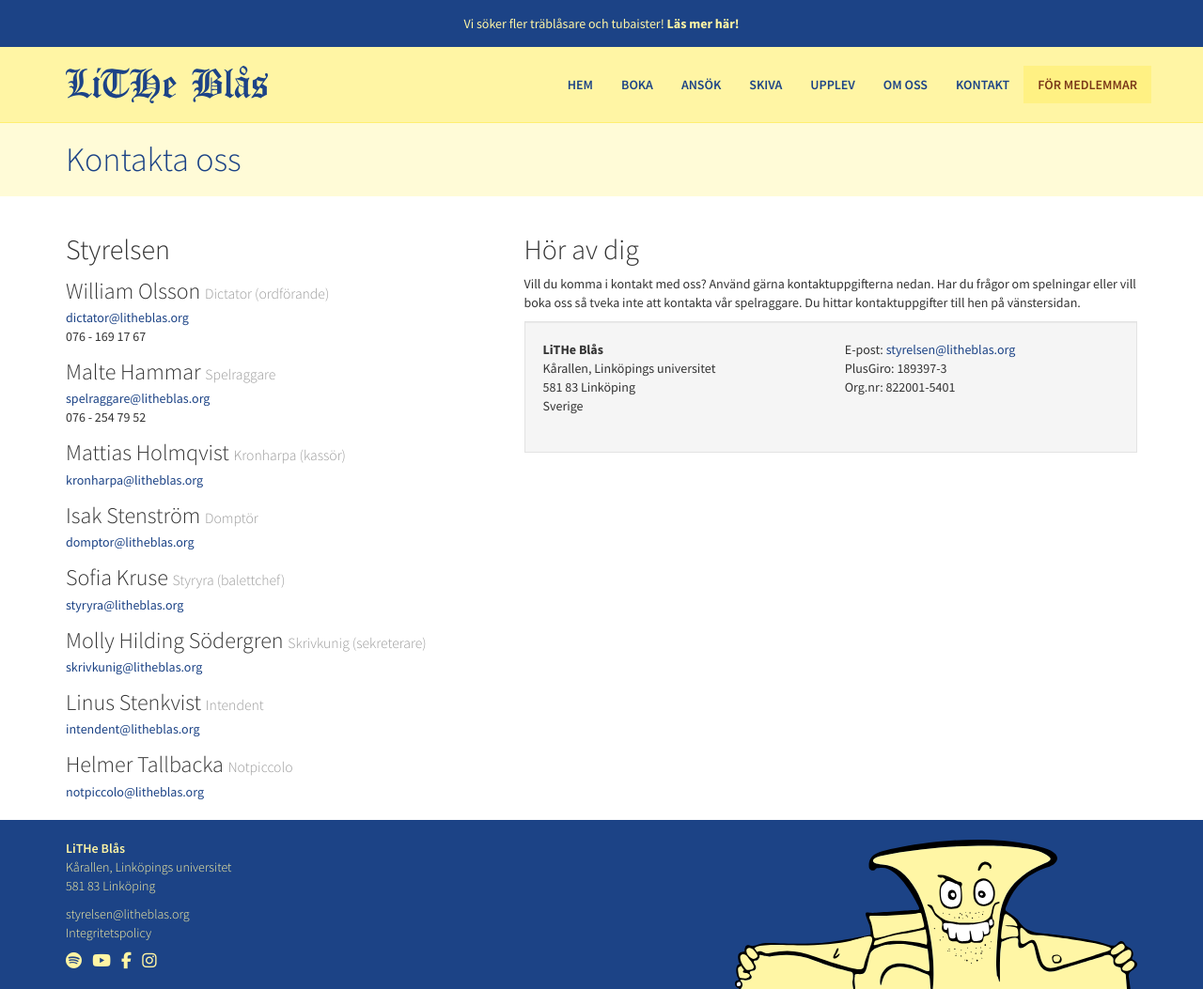
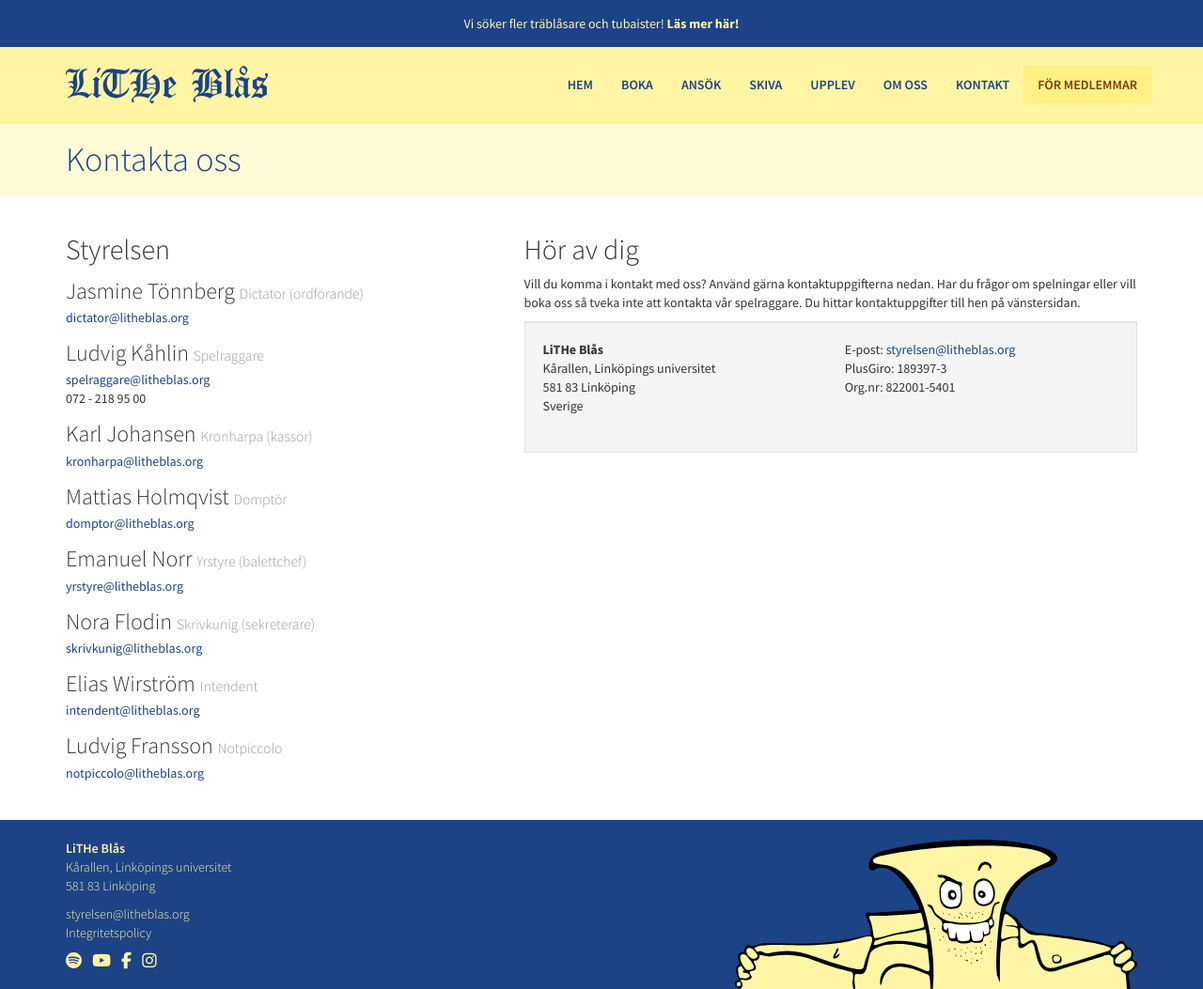
Before and after one commit to litheblas/litheblas.org, a Jekyll site: the page built from _pages/kontakt.md, in a window 1280 px wide and 1053 px high. Shown: the whole window at 94% size. Built offline with Jekyll 4.4.1, drawn with Linux system fonts in a browser that asks for light colours; nearby versions of some CDN libraries.

Commit message:
Update contact info for 25/26 board

```diff
--- a/_layouts/contact.html
+++ b/_layouts/contact.html
@@ -15,130 +15,70 @@ layout: default
             <h2>Styrelsen</h2>
 
             <div class="media">
+
                 <div class="media-body">
-                    <h3 class="media-heading">William Olsson <small>Dictator (ordförande)</small></h3>
+                    <!-- <img class="media-object pull-left img-circle" src="{{ "/assets/img/board/<IMG>" | relative_url }}" alt=""> -->
+                    <h3 class="media-heading">Jasmine Tönnberg <small>Dictator (ordförande)</small></h3>
                     <a href="mailto:dictator@litheblas.org">dictator@litheblas.org</a><br>
-                    076 - 169 17 67
                 </div>
             </div>
 
             <div class="media">
                 <div class="media-body">
-                    <h3 class="media-heading">Malte Hammar <small>Spelraggare</small></h3>
+                    <!-- <img class="media-object pull-left img-circle" src="{{ "/assets/img/board/<IMG>" | relative_url }}" alt=""> -->
+                    <h3 class="media-heading">Ludvig Kåhlin <small>Spelraggare</small></h3>
                     <a href="mailto:spelraggare@litheblas.org">spelraggare@litheblas.org</a><br>
-                    076 - 254 79 52
+                    072 - 218 95 00
                 </div>
             </div>
 
             <div class="media">
                 <div class="media-body">
-                    <h3 class="media-heading">Mattias Holmqvist <small>Kronharpa (kassör)</small></h3>
+                    <!-- <img class="media-object pull-left img-circle" src="{{ "/assets/img/board/<IMG>" | relative_url }}" alt=""> -->
+                    <h3 class="media-heading">Karl Johansen <small>Kronharpa (kassör)</small></h3>
                     <a href="mailto:kronharpa@litheblas.org">kronharpa@litheblas.org</a><br>
                 </div>
             </div>
 
             <div class="media">
                <div class="media-body">
-                   <h3 class="media-heading">Isak Stenström <small>Domptör</small></h3>
+                    <!-- <img class="media-object pull-left img-circle" src="{{ "/assets/img/board/<IMG>" | relative_url }}" alt=""> -->
+                   <h3 class="media-heading">Mattias Holmqvist <small>Domptör</small></h3>
                    <a href="mailto:domptor@litheblas.org">domptor@litheblas.org</a><br>
                </div>
            </div>
 
            <div class="media">
                <div class="media-body">
-                   <h3 class="media-heading">Sofia Kruse <small>Styryra (balettchef)</small></h3>
-                   <a href="mailto:styryra@litheblas.org">styryra@litheblas.org</a><br>
+                    <!-- <img class="media-object pull-left img-circle" src="{{ "/assets/img/board/<IMG>" | relative_url }}" alt=""> -->
+                   <h3 class="media-heading">Emanuel Norr <small>Yrstyre (balettchef)</small></h3>
+                   <a href="mailto:yrstyre@litheblas.org">yrstyre@litheblas.org</a><br>
                 </div>
             </div>
 
             <div class="media">
                 <div class="media-body">
-                    <h3 class="media-heading">Molly Hilding Södergren <small>Skrivkunig (sekreterare)</small></h3>
+                    <!-- <img class="media-object pull-left img-circle" src="{{ "/assets/img/board/<IMG>" | relative_url }}" alt=""> -->
+                    <h3 class="media-heading">Nora Flodin <small>Skrivkunig (sekreterare)</small></h3>
                     <a href="mailto:skrivkunig@litheblas.org">skrivkunig@litheblas.org</a><br>
                 </div>
             </div>
 
             <div class="media">
                 <div class="media-body">
-                    <h3 class="media-heading">Linus Stenkvist <small>Intendent</small></h3>
+                    <!-- <img class="media-object pull-left img-circle" src="{{ "/assets/img/board/<IMG>" | relative_url }}" alt=""> -->
+                    <h3 class="media-heading">Elias Wirström <small>Intendent</small></h3>
                     <a href="mailto:intendent@litheblas.org">intendent@litheblas.org</a><br>
                 </div>
             </div>
 
             <div class="media">
                 <div class="media-body">
-                    <h3 class="media-heading">Helmer Tallbacka <small>Notpiccolo</small></h3>
+                    <!-- <img class="media-object pull-left img-circle" src="{{ "/assets/img/board/<IMG>" | relative_url }}" alt=""> -->
+                    <h3 class="media-heading">Ludvig Fransson <small>Notpiccolo</small></h3>
                     <a href="mailto:notpiccolo@litheblas.org">notpiccolo@litheblas.org</a><br>
                 </div>
             </div>
-
-<!--
-            <div class="media">
-                <img class="media-object pull-left img-circle" src="{{ "/assets/img/board/peo.png" | relative_url }}" alt="">
-                <div class="media-body">
-                    <h3 class="media-heading">Kajsa Karlsson <small>Dictator (ordförande)</small></h3>
-                    <a href="mailto:dictator@litheblas.org">dictator@litheblas.org</a><br>
-                    070 - 715 54 94
-                </div>
-            </div>
-
-            <div class="media">
-                <img class="media-object pull-left img-circle" src="{{ "/assets/img/board/peking.png" | relative_url }}" alt="">
-                <div class="media-body">
-                    <h3 class="media-heading">Irma Kidell Löwstedt <small>Spelraggare</small></h3>
-                    <a href="mailto:spelraggare@litheblas.org">spelraggare@litheblas.org</a><br>
-                    076 - 833 82 11
-                </div>
-            </div>
-
-            <div class="media">
-                <img class="media-object pull-left img-circle" src="{{ "/assets/img/board/dacket.png" | relative_url }}" alt="">
-                <div class="media-body">
-                    <h3 class="media-heading">Martin Nilsson <small>Kronharpa (kassör)</small></h3>
-                    <a href="mailto:kronharpa@litheblas.org">kronharpa@litheblas.org</a><br>
-                </div>
-            </div>
-
-            <div class="media">
-                 <img class="media-object pull-left img-circle" src="{{ "/assets/img/board/lasse.png" | relative_url }}" alt="">
-                <div class="media-body">
-                    <h3 class="media-heading">Sara Höglund <small>Domptör</small></h3>
-                    <a href="mailto:domptor@litheblas.org">domptor@litheblas.org</a><br>
-                </div>
-            </div>
-
-            <div class="media">
-                <img class="media-object pull-left img-circle" src="{{ "/assets/img/board/kp2.png" | relative_url }}" alt="">
-                <div class="media-body">
-                    <h3 class="media-heading">August Goldhahn <small>Yrstyre (balettchef)</small></h3>
-                    <a href="mailto:styryra@litheblas.org">yrstyre@litheblas.org</a><br>
-                </div>
-            </div>
-
-            <div class="media">
-                <img class="media-object pull-left img-circle" src="{{ "/assets/img/board/saxfrida.png" | relative_url }}" alt="">
-                <div class="media-body">
-                    <h3 class="media-heading">Frida Blomstedt <small>Skrivkunig (sekreterare)</small></h3>
-                    <a href="mailto:skrivkunig@litheblas.org">skrivkunig@litheblas.org</a><br>
-                </div>
-            </div>
-
-            <div class="media">
-                <img class="media-object pull-left img-circle" src="{{ "/assets/img/board/00.png" | relative_url }}" alt="">
-                <div class="media-body">
-                    <h3 class="media-heading">Hugo Asplund <small>Intendent</small></h3>
-                    <a href="mailto:intendent@litheblas.org">intendent@litheblas.org</a><br>
-                </div>
-            </div>
-
-            <div class="media">
-                <img class="media-object pull-left img-circle" src="{{ "/assets/img/board/lillton.png" | relative_url }}" alt="">
-                <div class="media-body">
-                    <h3 class="media-heading">Niklas Eriksson <small>Notpiccolo</small></h3>
-                    <a href="mailto:notpiccolo@litheblas.org">notpiccolo@litheblas.org</a><br>
-                </div>
-            </div>
--->
         </div>
 
         <div class="col-md-7">
```
